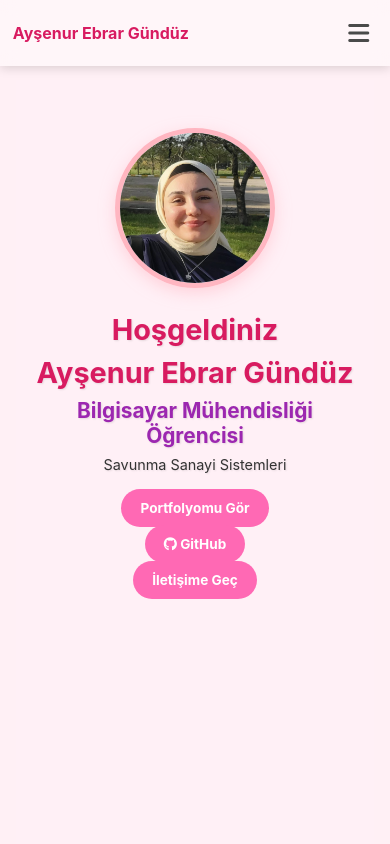
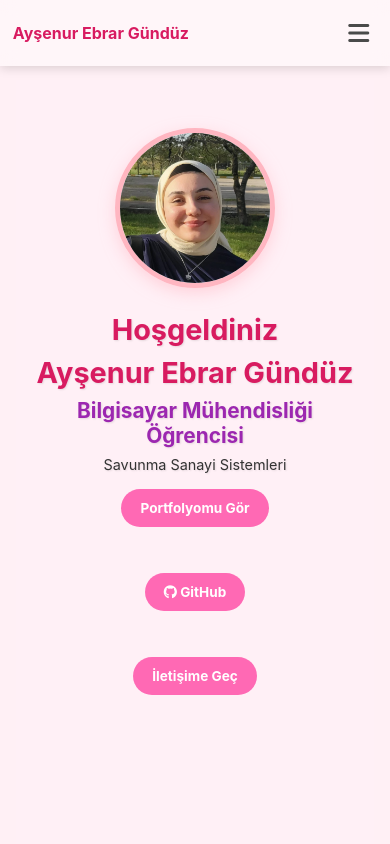
Before and after one commit to AysenurGunduz/Portfolyo, a React (Create React App) app: page / in a window 390 px wide. Shown: the top 844 px of the page. Built offline with nearby package versions, Linux system fonts and the light colour scheme.

Commit message:
Mobil iyileştirmeler

```diff
--- a/src/styles/Home.css
+++ b/src/styles/Home.css
@@ -189,7 +189,7 @@
 
   .cta-buttons {
     flex-direction: column;
-    gap: 1rem;
+    gap: 1.5rem;
     width: 100%;
     max-width: 280px;
     margin: 0 auto;
@@ -200,6 +200,7 @@
     text-align: center;
     padding: 0.8rem 1.5rem;
     font-size: 0.9rem;
+    margin-bottom: 0.5rem;
   }
 
   .featured-section {
@@ -258,11 +259,12 @@
 
   .cta-buttons {
     max-width: 250px;
-    gap: 1rem;
+    gap: 4rem;
   }
 
   .btn {
     padding: 0.7rem 1.2rem;
     font-size: 0.85rem;
+    margin-bottom: 3rem;
   }
 }
```
